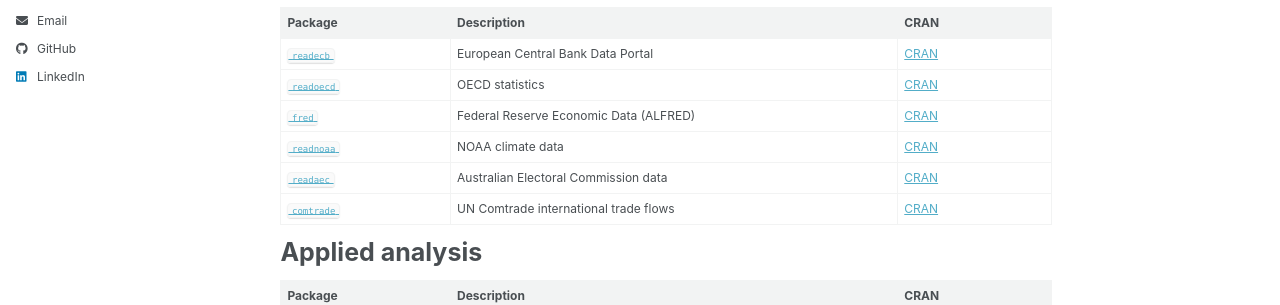
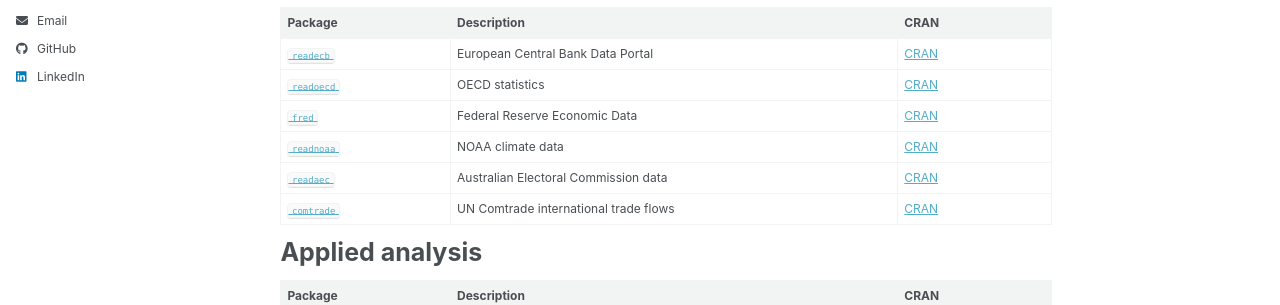
Before and after one commit to charlescoverdale/charlescoverdale.github.io, a Jekyll site: the page built from _pages/packages.md, in a window 1280 px wide and 1342 px high. Shown: the part 454-759 px from the top of the window. Built offline with Jekyll 4.4.1, drawn with Linux system fonts in a browser that asks for light colours; a script that is not in the unit is left out.

Commit message:
Remove ALFRED from fred description

```diff
--- a/_pages/packages.md
+++ b/_pages/packages.md
@@ -37,7 +37,7 @@ International data access
 |---|---|---|
 | [`readecb`](https://github.com/charlescoverdale/readecb) | European Central Bank Data Portal | [CRAN](https://cran.r-project.org/package=readecb) |
 | [`readoecd`](https://github.com/charlescoverdale/readoecd) | OECD statistics | [CRAN](https://cran.r-project.org/package=readoecd) |
-| [`fred`](https://github.com/charlescoverdale/fred) | Federal Reserve Economic Data (ALFRED) | [CRAN](https://cran.r-project.org/package=fred) |
+| [`fred`](https://github.com/charlescoverdale/fred) | Federal Reserve Economic Data | [CRAN](https://cran.r-project.org/package=fred) |
 | [`readnoaa`](https://github.com/charlescoverdale/readnoaa) | NOAA climate data | [CRAN](https://cran.r-project.org/package=readnoaa) |
 | [`readaec`](https://github.com/charlescoverdale/readaec) | Australian Electoral Commission data | [CRAN](https://cran.r-project.org/package=readaec) |
 | [`comtrade`](https://github.com/charlescoverdale/comtrade) | UN Comtrade international trade flows | [CRAN](https://cran.r-project.org/package=comtrade) |
```
